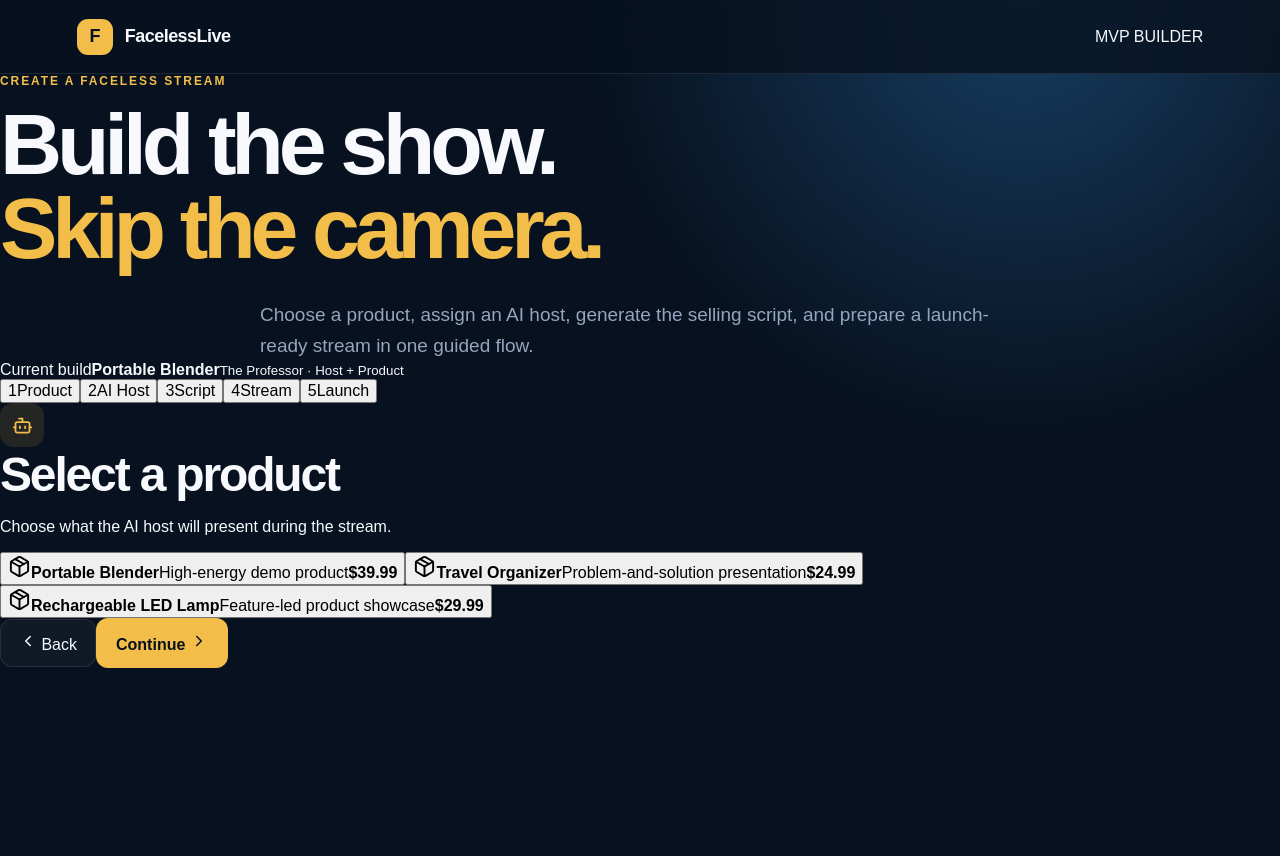
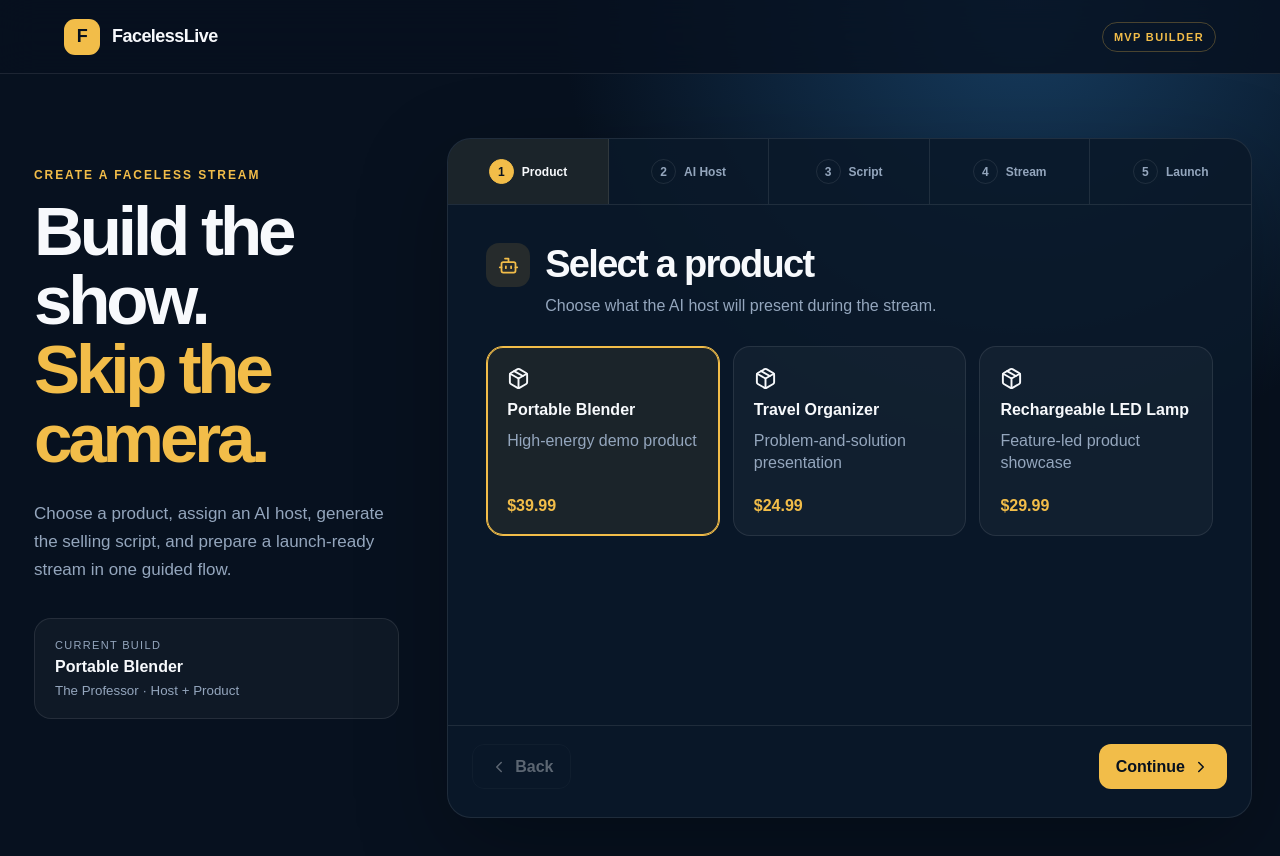
Before and after one commit to that2thisvacations/facelesslive, a Next.js app: page / in a window 1280 px wide. Shown: the top 856 px of the page. Before the commit the page ends 800 px from the top, so only its background shows below. Built offline with nearby package versions, Linux system fonts and the light colour scheme.

Commit message:
Style interactive onboarding builder

```diff
--- a/app/globals.css
+++ b/app/globals.css
@@ -10,30 +10,64 @@
 * { box-sizing: border-box; }
 html { scroll-behavior: smooth; }
 body { margin: 0; background: radial-gradient(circle at 80% 0%, #173d60 0, transparent 34%), var(--bg); color: var(--text); font-family: Arial, Helvetica, sans-serif; }
-button { font: inherit; cursor: pointer; }
+button, textarea { font: inherit; }
+button { cursor: pointer; }
+button:disabled { cursor: not-allowed; opacity: .35; }
 main { min-height: 100vh; }
-.topbar { height: 74px; display: flex; align-items: center; justify-content: space-between; padding: 0 6vw; border-bottom: 1px solid var(--line); background: rgba(7,17,31,.78); backdrop-filter: blur(18px); position: sticky; top: 0; z-index: 10; }
+.topbar { height: 74px; display: flex; align-items: center; justify-content: space-between; padding: 0 5vw; border-bottom: 1px solid var(--line); background: rgba(7,17,31,.82); backdrop-filter: blur(18px); }
 .brand { display: flex; align-items: center; gap: 12px; font-size: 18px; font-weight: 800; letter-spacing: -.03em; }
 .brandMark { width: 36px; height: 36px; display: grid; place-items: center; border-radius: 11px; color: #07111f; background: var(--gold); }
-.secondaryButton, .ghostButton { border: 1px solid var(--line); background: rgba(255,255,255,.04); color: var(--text); padding: 12px 18px; border-radius: 12px; }
-.hero { max-width: 1040px; margin: 0 auto; padding: 110px 24px 80px; text-align: center; }
-.eyebrow { margin: 0 0 14px; color: var(--gold); font-size: 12px; font-weight: 800; letter-spacing: .16em; }
-h1 { font-size: clamp(46px, 7vw, 86px); line-height: .98; letter-spacing: -.06em; margin: 0; }
+.buildBadge { padding: 8px 11px; border: 1px solid rgba(242,189,73,.28); border-radius: 999px; color: var(--gold); font-size: 11px; font-weight: 800; letter-spacing: .12em; }
+.builderShell { max-width: 1380px; margin: 0 auto; padding: 64px 28px 80px; display: grid; grid-template-columns: minmax(280px, .75fr) minmax(620px, 1.6fr); gap: 42px; align-items: start; }
+.builderIntro { position: sticky; top: 30px; padding: 30px 6px; }
+.eyebrow { margin: 0 0 15px; color: var(--gold); font-size: 12px; font-weight: 800; letter-spacing: .16em; }
+h1 { margin: 0; font-size: clamp(46px, 5.4vw, 76px); line-height: 1; letter-spacing: -.06em; }
 h1 span { color: var(--gold); }
-.heroCopy { max-width: 760px; margin: 28px auto 0; color: var(--muted); font-size: 19px; line-height: 1.65; }
-.heroActions { margin-top: 34px; display: flex; justify-content: center; gap: 12px; flex-wrap: wrap; }
-.primaryButton { border: 0; background: var(--gold); color: #07111f; padding: 14px 20px; border-radius: 12px; font-weight: 800; }
-.workspace { max-width: 1220px; margin: 0 auto; padding: 40px 24px 90px; }
-.sectionHeading { display: flex; align-items: end; justify-content: space-between; gap: 18px; margin-bottom: 24px; }
-h2 { margin: 0; font-size: clamp(30px, 4vw, 48px); letter-spacing: -.045em; }
-.status { color: var(--muted); font-size: 14px; white-space: nowrap; }
-.status i { display: inline-block; width: 8px; height: 8px; margin-right: 8px; border-radius: 50%; background: #4ade80; box-shadow: 0 0 16px #4ade80; }
-.moduleGrid { display: grid; grid-template-columns: repeat(4, 1fr); gap: 14px; }
-.moduleCard { min-height: 220px; padding: 22px; border: 1px solid var(--line); border-radius: 18px; background: linear-gradient(145deg, rgba(255,255,255,.06), rgba(255,255,255,.025)); transition: transform .2s ease, border-color .2s ease; }
-.moduleCard:hover { transform: translateY(-4px); border-color: rgba(242,189,73,.5); }
-.iconBox { width: 44px; height: 44px; display: grid; place-items: center; border-radius: 13px; background: rgba(242,189,73,.12); color: var(--gold); }
-.moduleCard h3 { margin: 26px 0 8px; font-size: 20px; }
-.moduleCard p { margin: 0; color: var(--muted); line-height: 1.5; }
-.moduleCard span { display: block; margin-top: 24px; color: var(--gold); font-size: 13px; font-weight: 700; }
-@media (max-width: 950px) { .moduleGrid { grid-template-columns: repeat(2, 1fr); } }
-@media (max-width: 620px) { .topbar { padding: 0 18px; } .secondaryButton { display: none; } .hero { padding-top: 78px; } .moduleGrid { grid-template-columns: 1fr; } .sectionHeading { align-items: start; flex-direction: column; } }
+.heroCopy { margin: 26px 0 0; color: var(--muted); font-size: 17px; line-height: 1.65; }
+.summaryCard { margin-top: 34px; padding: 20px; border: 1px solid var(--line); border-radius: 17px; background: rgba(255,255,255,.035); display: grid; gap: 7px; }
+.summaryCard span, .summaryCard small { color: var(--muted); }
+.summaryCard span { font-size: 11px; text-transform: uppercase; letter-spacing: .12em; }
+.wizardPanel { min-height: 680px; border: 1px solid var(--line); border-radius: 24px; overflow: hidden; background: rgba(10,25,42,.9); box-shadow: 0 30px 90px rgba(0,0,0,.28); }
+.stepRail { display: grid; grid-template-columns: repeat(5, 1fr); border-bottom: 1px solid var(--line); }
+.step { border: 0; border-right: 1px solid var(--line); background: transparent; color: var(--muted); padding: 20px 8px; display: flex; justify-content: center; align-items: center; gap: 8px; font-size: 12px; font-weight: 700; }
+.step:last-child { border-right: 0; }
+.step > span { width: 25px; height: 25px; display: grid; place-items: center; border: 1px solid var(--line); border-radius: 50%; }
+.step.active { color: var(--text); background: rgba(242,189,73,.08); }
+.step.active > span, .step.done > span { color: #07111f; border-color: var(--gold); background: var(--gold); }
+.step.done { color: var(--gold); }
+.stepContent { min-height: 520px; padding: 38px; }
+.contentHeading { display: flex; gap: 15px; align-items: flex-start; margin-bottom: 28px; }
+.iconBox { width: 44px; height: 44px; flex: 0 0 44px; display: grid; place-items: center; border-radius: 13px; color: var(--gold); background: rgba(242,189,73,.12); }
+h2 { margin: 0; font-size: clamp(26px, 3vw, 38px); letter-spacing: -.045em; }
+.contentHeading p { margin: 8px 0 0; color: var(--muted); line-height: 1.5; }
+.choiceGrid { display: grid; grid-template-columns: repeat(3, 1fr); gap: 13px; }
+.choiceCard, .layoutCard { border: 1px solid var(--line); border-radius: 17px; background: rgba(255,255,255,.035); color: var(--text); text-align: left; }
+.choiceCard { min-height: 190px; padding: 20px; display: flex; flex-direction: column; gap: 11px; }
+.choiceCard span:not(.avatar) { color: var(--muted); line-height: 1.4; }
+.choiceCard b { margin-top: auto; color: var(--gold); }
+.selected { border-color: var(--gold) !important; box-shadow: inset 0 0 0 1px var(--gold); background: rgba(242,189,73,.08) !important; }
+.avatar { width: 54px; height: 54px; display: grid; place-items: center; border-radius: 50%; color: #07111f; background: var(--gold); font-weight: 900; }
+.generateButton { margin-bottom: 14px; border: 0; border-radius: 11px; padding: 11px 14px; display: inline-flex; align-items: center; gap: 8px; background: rgba(242,189,73,.13); color: var(--gold); font-weight: 800; }
+textarea { width: 100%; min-height: 250px; resize: vertical; border: 1px solid var(--line); border-radius: 16px; outline: none; padding: 18px; color: var(--text); background: #081626; line-height: 1.7; }
+textarea:focus { border-color: var(--gold); }
+.layoutGrid { display: grid; grid-template-columns: repeat(3, 1fr); gap: 14px; }
+.layoutCard { padding: 14px; }
+.layoutCard strong { display: block; padding: 14px 3px 3px; }
+.miniStage { aspect-ratio: 16/10; border-radius: 11px; background: #06101d; padding: 10px; display: grid; grid-template-columns: 1fr 1.25fr; grid-template-rows: 1fr auto; gap: 7px; }
+.miniStage span, .miniStage i, .miniStage b { display: block; border-radius: 7px; background: #173550; }
+.miniStage i { grid-row: span 2; background: rgba(242,189,73,.55); }
+.miniStage b { height: 18px; background: #254865; }
+.launchCard { padding: 24px; border: 1px solid rgba(242,189,73,.28); border-radius: 18px; background: rgba(242,189,73,.07); display: flex; gap: 16px; align-items: center; }
+.launchIcon { width: 54px; height: 54px; display: grid; place-items: center; border-radius: 50%; background: var(--gold); color: #07111f; }
+.launchCard p { margin: 0 0 5px; color: var(--gold); font-size: 11px; font-weight: 800; letter-spacing: .13em; }
+.launchCard h3 { margin: 0 0 5px; font-size: 24px; }
+.launchCard span { color: var(--muted); }
+.checkList { margin: 20px 0; display: grid; grid-template-columns: 1fr 1fr; gap: 10px; }
+.checkList span { display: flex; align-items: center; gap: 8px; color: #c7d3e1; }
+.wizardFooter { padding: 18px 24px; border-top: 1px solid var(--line); display: flex; justify-content: space-between; }
+.primaryButton, .ghostButton { min-height: 45px; padding: 0 17px; border-radius: 12px; display: inline-flex; align-items: center; justify-content: center; gap: 7px; font-weight: 800; }
+.primaryButton { border: 0; color: #07111f; background: var(--gold); }
+.ghostButton { border: 1px solid var(--line); color: var(--text); background: transparent; }
+.full { width: 100%; }
+@media (max-width: 980px) { .builderShell { grid-template-columns: 1fr; } .builderIntro { position: static; padding-bottom: 0; } }
+@media (max-width: 720px) { .builderShell { padding: 35px 14px 50px; } .step { font-size: 0; } .step > span { font-size: 12px; } .stepContent { padding: 25px 18px; } .choiceGrid, .layoutGrid { grid-template-columns: 1fr; } .choiceCard { min-height: 145px; } .checkList { grid-template-columns: 1fr; } .wizardFooter { padding: 15px; } }
```
